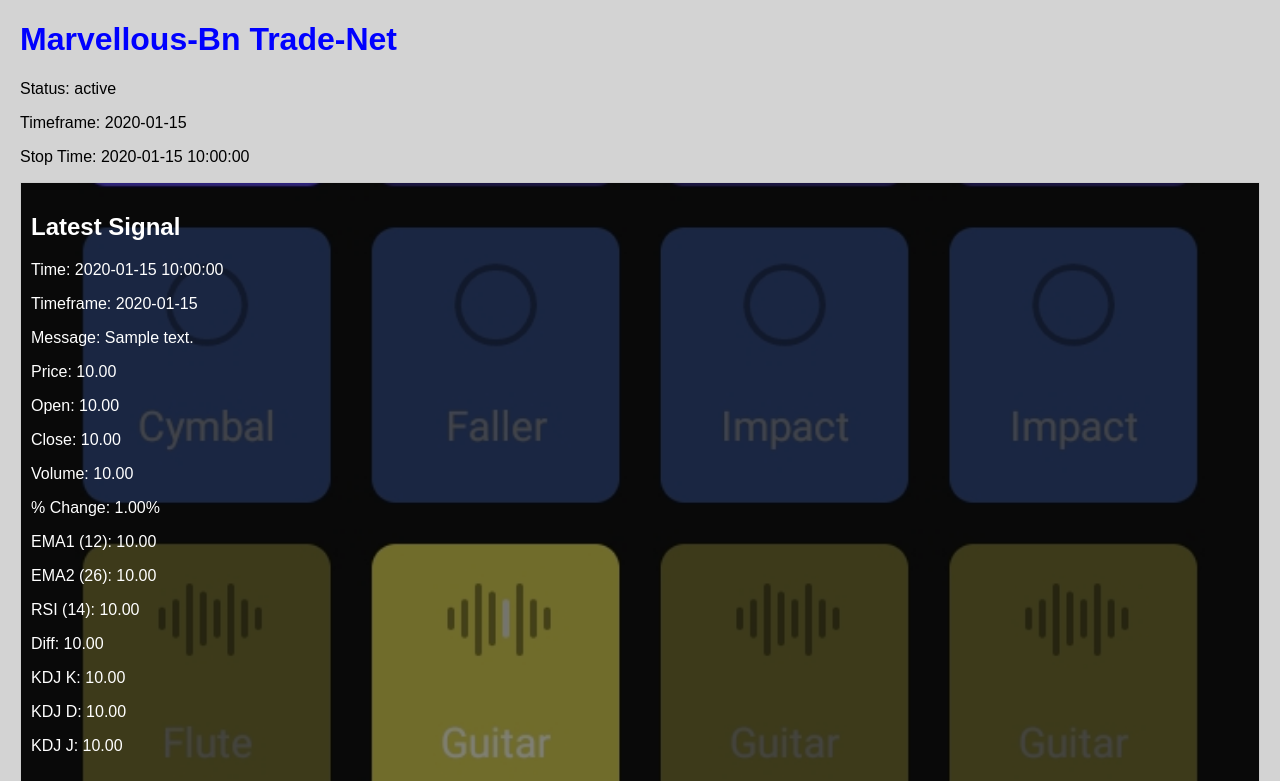
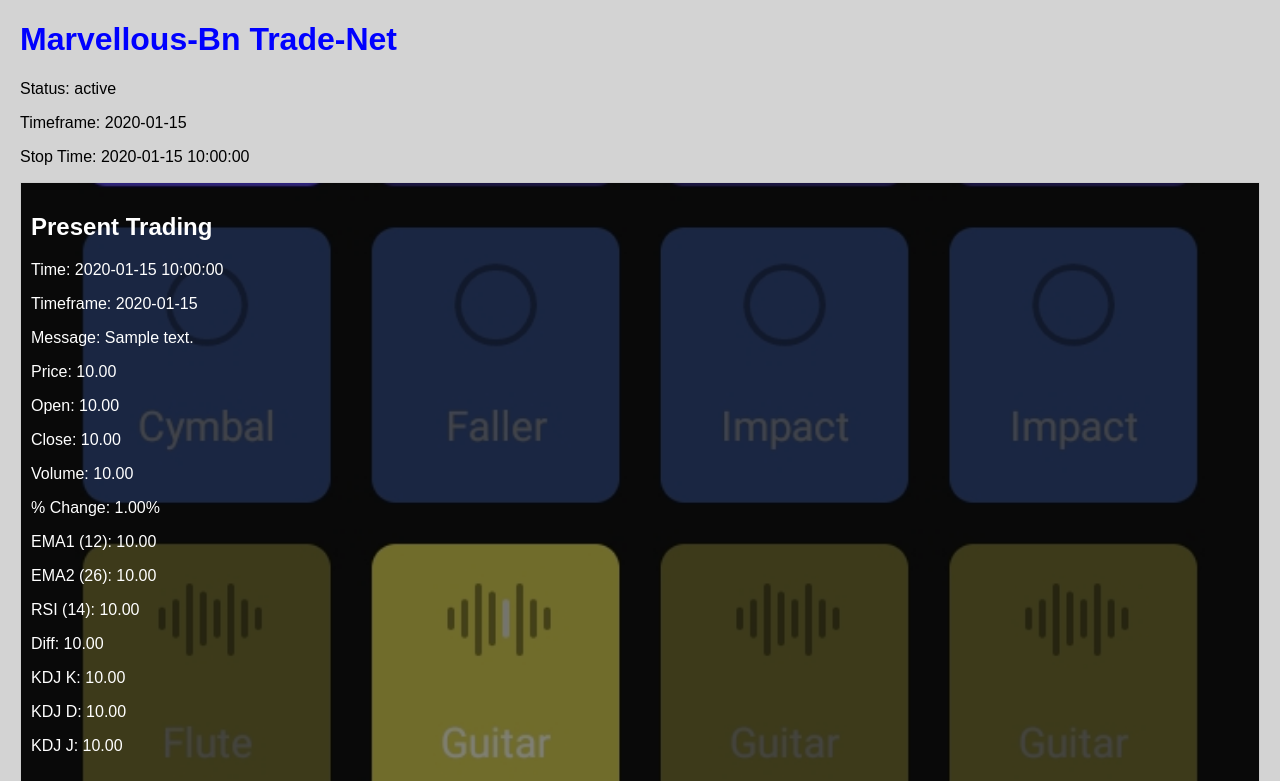
Before and after one commit to nonahgame/td-bot, a Flask app: template templates/index.html in a window 1280 px wide. Shown: the top 781 px of the page. Run offline with Flask 3, Linux system fonts and the light colour scheme; the template is opened without the code that fills it: most values are stand-ins (such as "Sample title", 1, 10 or a date in 2020).

Commit message:
Update index.html
New modify

```diff
--- a/templates/index.html
+++ b/templates/index.html
@@ -117,7 +117,7 @@
     <p>Stop Time: {{ stop_time }}</p>
     {% if signal %}
     <div class="signal">
-        <h2>Latest Signal</h2>
+        <h2>Present Trading</h2>
         <p>Time: {{ signal.time }}</p>
         <p>Timeframe: {{ signal.timeframe }}</p>
         <p>Message: {{ signal.message }}</p>
```
